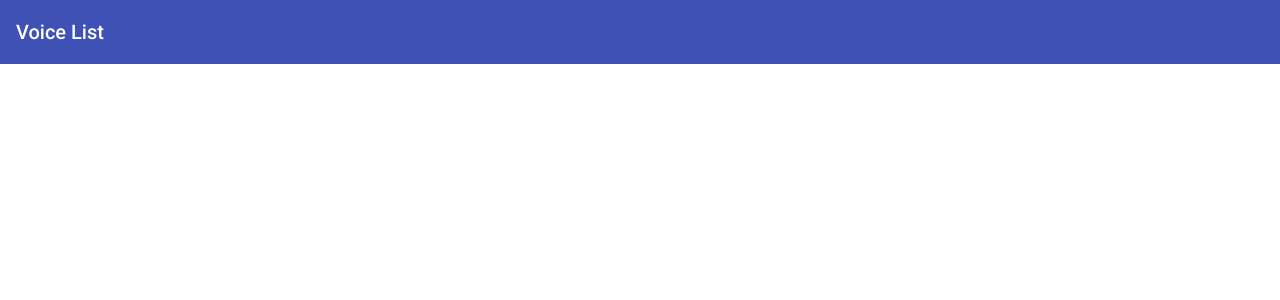
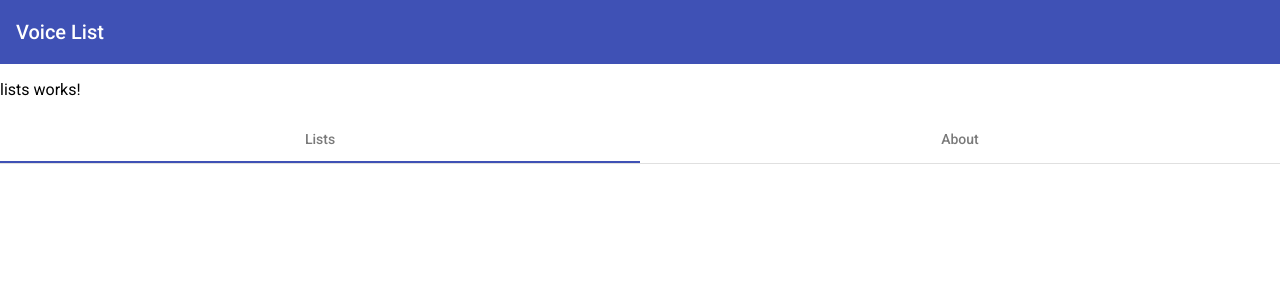
Before and after one commit to Qarun-Qadir-Bissoondial/personal-projects, an Angular app: page /lists in a window 1280 px wide. Shown: the top 300 px of the page. Built offline with nearby package versions, Linux system fonts and the light colour scheme.

Commit message:
Added tabs and 2 components. Added basic routing

```diff
--- /dev/null
+++ b/src/app/about/about.component.html
@@ -0,0 +1 @@
+<p>about works!</p>
--- /dev/null
+++ b/src/app/about/about.component.ts
@@ -0,0 +1,15 @@
+import { Component, OnInit } from '@angular/core';
+
+@Component({
+  selector: 'app-about',
+  templateUrl: './about.component.html',
+  styleUrls: ['./about.component.css']
+})
+export class AboutComponent implements OnInit {
+
+  constructor() { }
+
+  ngOnInit(): void {
+  }
+
+}
--- a/src/app/app.component.css
+++ b/src/app/app.component.css
@@ -0,0 +1,3 @@
+:host {
+    height: 100vh;
+}
--- a/src/app/app.component.html
+++ b/src/app/app.component.html
@@ -1,3 +1,16 @@
 <mat-toolbar color = 'primary'>
   <span>Voice List</span>
 </mat-toolbar>
+
+<main>
+  <router-outlet></router-outlet>
+</main>
+
+<nav mat-stretch-tabs mat-tab-nav-bar [backgroundColor]="background">
+  <a
+    mat-tab-link
+    *ngFor = 'let link of links'
+    (click) = 'activeLink = link'
+    [active] = 'link === activeLink'>{{link | titlecase}}</a>
+
+</nav>
--- a/src/app/app.component.ts
+++ b/src/app/app.component.ts
@@ -7,4 +7,6 @@ import { Component } from '@angular/core';
 })
 export class AppComponent {
   title = 'voice-list';
+  links = ['lists', 'about'];
+  activeLink = this.links[0];
 }
--- /dev/null
+++ b/src/app/lists/lists.component.html
@@ -0,0 +1 @@
+<p>lists works!</p>
--- /dev/null
+++ b/src/app/lists/lists.component.ts
@@ -0,0 +1,15 @@
+import { Component, OnInit } from '@angular/core';
+
+@Component({
+  selector: 'app-lists',
+  templateUrl: './lists.component.html',
+  styleUrls: ['./lists.component.css']
+})
+export class ListsComponent implements OnInit {
+
+  constructor() { }
+
+  ngOnInit(): void {
+  }
+
+}
```
Also changed, not shown: src/app/app-routing.module.ts (added, +17 -0 lines), src/app/app.module.ts (+11 -1 lines), src/app/about/about.component.css (added), src/app/lists/lists.component.css (added), 2 other files (tests, documents, lock files or other folders).
